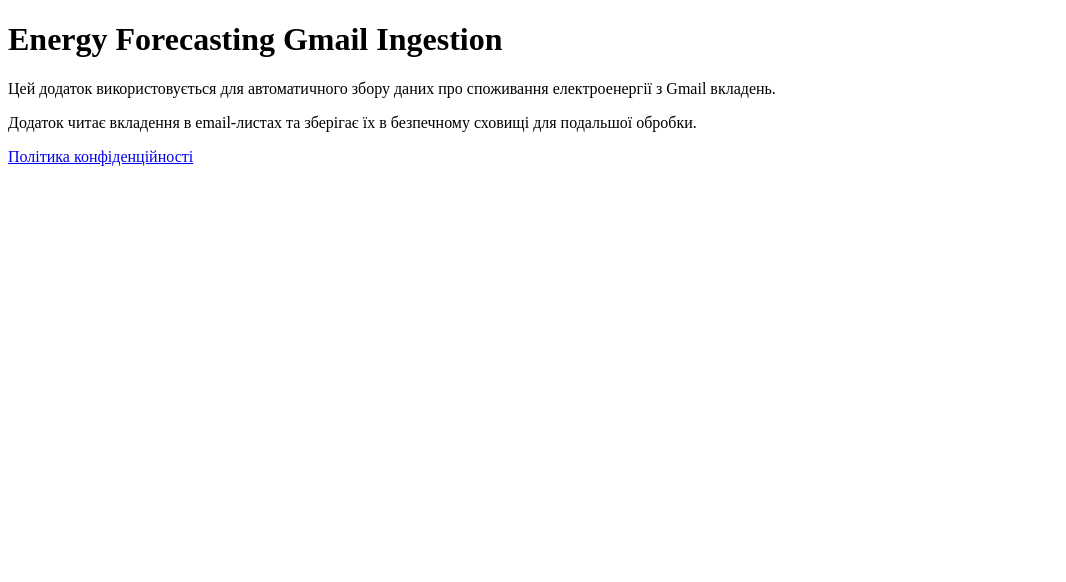
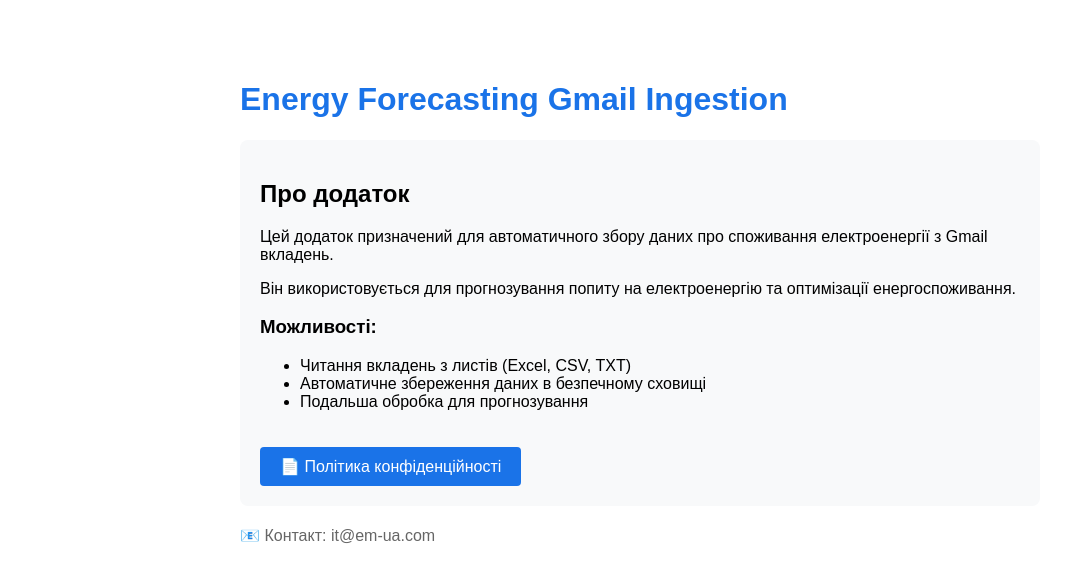
Before and after one commit to pydevml/Energypro_forecasting_gmail.ingestion, a plain HTML site: page index.html in a window 1280 px wide. Shown: the whole page, without its empty margins (0-1066 px from the left). Drawn offline with Linux system fonts and the light colour scheme.

Commit message:
Update index.html

```diff
--- a/index.html
+++ b/index.html
@@ -1,14 +1,40 @@
 <!DOCTYPE html>
-<html>
+<html lang="uk">
 <head>
     <meta charset="UTF-8">
     <title>Energy Forecasting Gmail Ingestion</title>
-    <meta name="google-site-verification" content="T8sRizw6hZ_XBpKJ8lxsyTG4juDDjB5TdrTcwUMDJ4Y" />
+    <style>
+        body { font-family: Arial, sans-serif; max-width: 800px; margin: 40px auto; padding: 20px; }
+        h1 { color: #1a73e8; }
+        .container { background: #f8f9fa; padding: 20px; border-radius: 8px; }
+        .privacy-link {
+            display: inline-block;
+            margin-top: 20px;
+            padding: 10px 20px;
+            background: #1a73e8;
+            color: white;
+            text-decoration: none;
+            border-radius: 4px;
+        }
+        .privacy-link:hover { background: #1557b0; }
+    </style>
 </head>
 <body>
     <h1>Energy Forecasting Gmail Ingestion</h1>
-    <p>Цей додаток використовується для автоматичного збору даних про споживання електроенергії з Gmail вкладень.</p>
-    <p>Додаток читає вкладення в email-листах та зберігає їх в безпечному сховищі для подальшої обробки.</p>
-    <p><a href="/privacy">Політика конфіденційності</a></p>
+    <div class="container">
+        <h2>Про додаток</h2>
+        <p>Цей додаток призначений для автоматичного збору даних про споживання електроенергії з Gmail вкладень.</p>
+        <p>Він використовується для прогнозування попиту на електроенергію та оптимізації енергоспоживання.</p>
+
+        <h3>Можливості:</h3>
+        <ul>
+            <li>Читання вкладень з листів (Excel, CSV, TXT)</li>
+            <li>Автоматичне збереження даних в безпечному сховищі</li>
+            <li>Подальша обробка для прогнозування</li>
+        </ul>
+
+        <a href="privacy.html" class="privacy-link">📄 Політика конфіденційності</a>
+    </div>
+    <p style="margin-top: 20px; color: #666;">📧 Контакт: it@em-ua.com</p>
 </body>
 </html>
```
